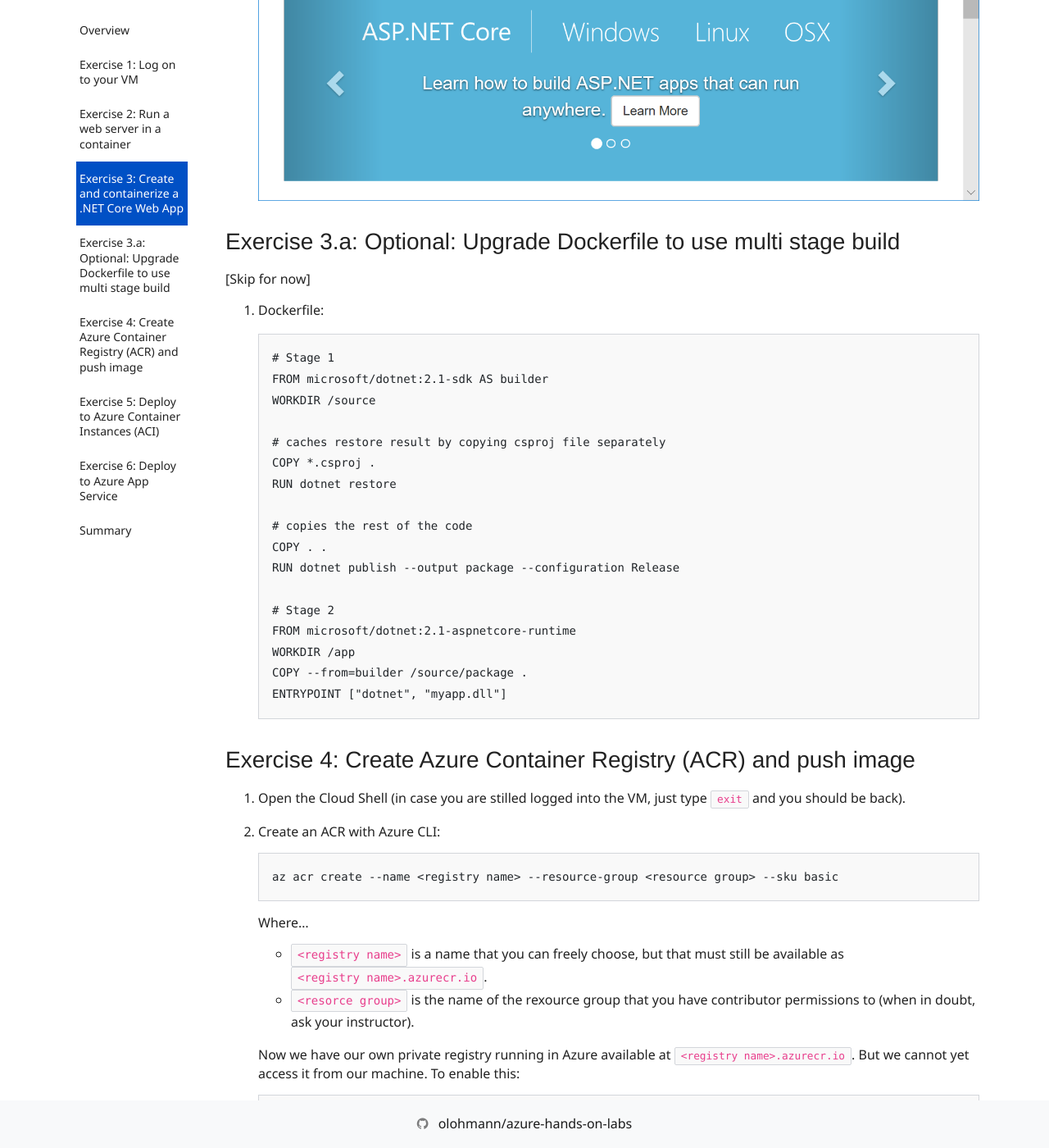
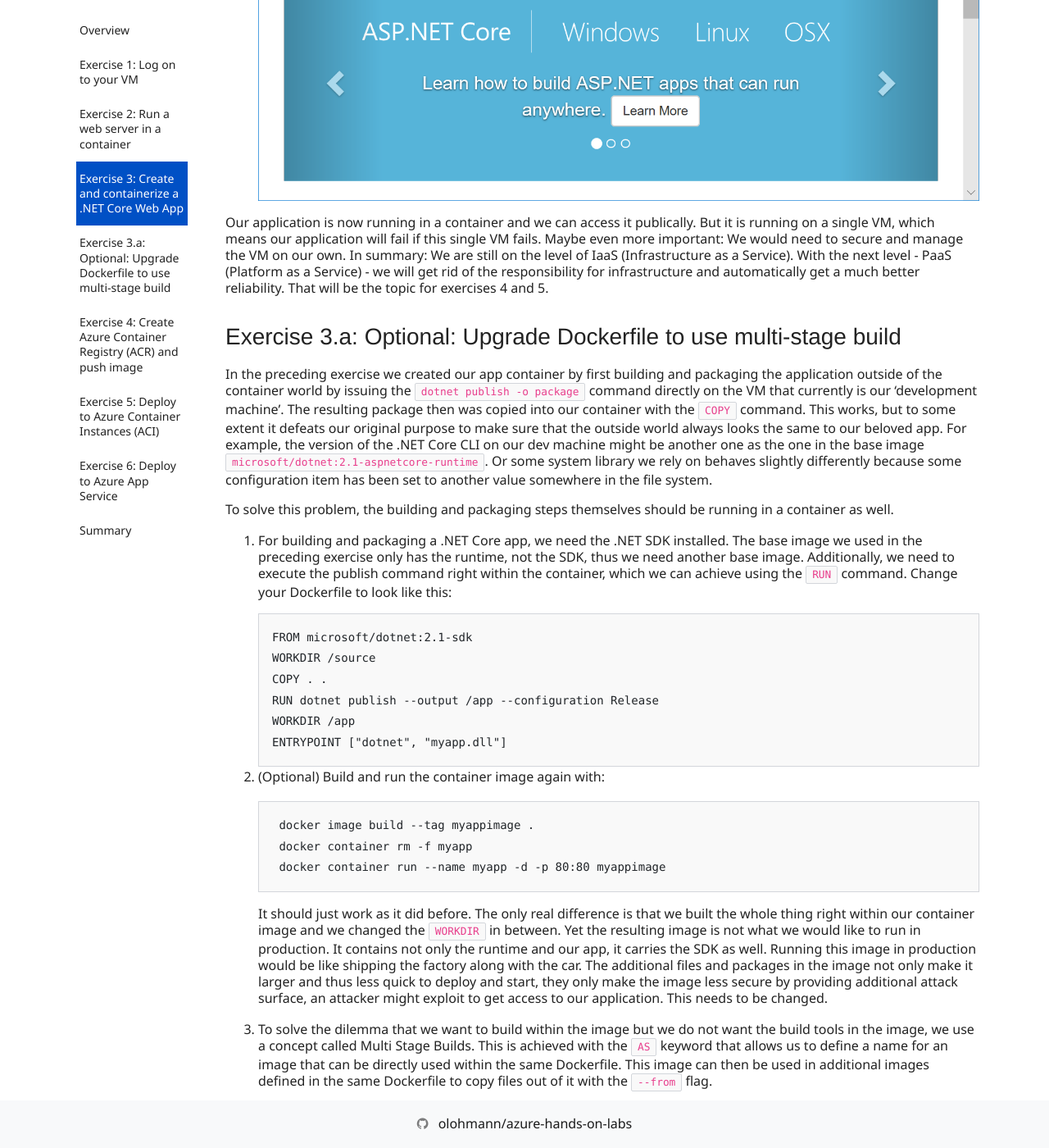
Before and after one commit to olohmann/azure-hands-on-labs, a Jekyll site: the page built from labs/04_containers_on_azure/containers_on_azure.md, in a window 1280 px wide and 1400 px high, scrolled down 9494 px. Shown: the whole window at 82% size. Built offline with Jekyll 4.4.1, drawn with Linux system fonts in a browser that asks for light colours; nearby versions of some CDN libraries; our own code applies the rules of GitHub Pages for plain Markdown files; comment, search, counter and statistics services are not loaded; some of the changed text lies outside the part shown.

Commit message:
adding ACI, explaining multi stage build

````diff
--- a/labs/04_containers_on_azure/containers_on_azure.md
+++ b/labs/04_containers_on_azure/containers_on_azure.md
@@ -195,30 +195,56 @@ Now that we know how to run a pre-packaged app from a public container registry
 
    ![The web app served from our container](./media/dotnetcoreapp.png)
 
-##  Exercise 3.a: **Optional**: Upgrade Dockerfile to use multi stage build
+Our application is now running in a container and we can access it publically. But it is running on a single VM, which means our application will fail if this single VM fails. Maybe even more important: We would need to secure and manage the VM on our own. In summary: We are still on the level of IaaS (Infrastructure as a Service). With the next level - PaaS (Platform as a Service) - we will get rid of the responsibility for infrastructure and automatically get a much better reliability. That will be the topic for exercises 4 and 5.
 
-[Skip for now]
+##  Exercise 3.a: **Optional**: Upgrade Dockerfile to use multi-stage build
 
-1. Dockerfile:
-```Dockerfile
-   # Stage 1
-   FROM microsoft/dotnet:2.1-sdk AS builder
+In the preceding exercise we created our app container by first building and packaging the application outside of the container world by issuing the `dotnet publish -o package` command directly on the VM that currently is our 'development machine'. The resulting package then was copied into our container with the `COPY` command. This works, but to some extent it defeats our original purpose to make sure that the outside world always looks the same to our beloved app. For example, the version of the .NET Core CLI on our dev machine might be another one as the one in the base image `microsoft/dotnet:2.1-aspnetcore-runtime`. Or some system library we rely on behaves slightly differently because some configuration item has been set to another value somewhere in the file system.
+
+To solve this problem, the building and packaging steps themselves should be running in a container as well.
+
+1. For building and packaging a .NET Core app, we need the .NET SDK installed. The base image we used in the preceding exercise only has the runtime, not the SDK, thus we need another base image. Additionally, we need to execute the publish command right within the container, which we can achieve using the `RUN` command. Change your Dockerfile to look like this:
+
+   ```Dockerfile
+   FROM microsoft/dotnet:2.1-sdk
    WORKDIR /source
+   COPY . .
+   RUN dotnet publish --output /app --configuration Release
+   WORKDIR /app
+   ENTRYPOINT ["dotnet", "myapp.dll"]
+   ```
+1. (Optional) Build and run the container image again with:
+    ```bash
+    docker image build --tag myappimage .
+    docker container rm -f myapp
+    docker container run --name myapp -d -p 80:80 myappimage
+    ```
+    It should just work as it did before. The only real difference is that we built the whole thing right within our container image and we changed the `WORKDIR` in between. Yet the resulting image is not what we would like to run in production. It contains not only the runtime and our app, it carries the SDK as well. Running this image in production would be like shipping the factory along with the car. The additional files and packages in the image not only make it larger and thus less quick to deploy and start, they only make the image less secure by providing additional attack surface, an attacker might exploit to get access to our application. This needs to be changed.
 
-   # caches restore result by copying csproj file separately
-   COPY *.csproj .
-   RUN dotnet restore
+1. To solve the dilemma that we want to build within the image but we do not want the build tools in the image, we use a concept called Multi Stage Builds. This is achieved with the `AS` keyword that allows us to define a name for an image that can be directly used within the same Dockerfile. This image can then be used in additional images defined in the same Dockerfile to copy files out of it with the `--from` flag.
 
-   # copies the rest of the code
-   COPY . .
-   RUN dotnet publish --output package --configuration Release
+    Change your dockerfile to look like this:
+    ``` Dockerfile
+    # Stage 1
+    FROM microsoft/dotnet:2.1-sdk AS  builder
+    WORKDIR /source
+    COPY . .
+    RUN dotnet publish --output package  --configuration Release
+    # Stage 2
+    FROM  microsoft/dotnet:2.1-aspnetcore-runtime
+    WORKDIR /app
+    COPY --from=builder /source/package .
+    ENTRYPOINT ["dotnet", "myapp.dll"]
+    ```
 
-   # Stage 2
-   FROM microsoft/dotnet:2.1-aspnetcore-runtime
-   WORKDIR /app
-   COPY --from=builder /source/package .
-   ENTRYPOINT ["dotnet", "myapp.dll"]
-```
+1. Build and run the container image again with:
+    ```bash
+    docker image build --tag myappimage .
+    docker container rm -f myapp
+    docker container run --name myapp -d -p 80:80 myappimage
+    ```
+
+The second stage in the last Dockerfile produces our production image, which is based on `microsoft/dotnet:2.1-aspnetcore-runtime` again, so that we have a tiny and more secure resulting containerized application again, but still running the build in a container as well.
 
 ## Exercise 4: Create Azure Container Registry (ACR) and push image
 
@@ -276,8 +302,28 @@ Now we are ready to deploy to any Azure service from our registry.
 
 ## Exercise 5: Deploy to Azure Container Instances (ACI)
 
-1. [Coming soon]
+The easiest way to deploy a container to a PaaS service in Azure is to use ACI, which can be seen as "serverless" containers. The Azure platform takes care of everything that needs to be in place in the background, like the container host on which the container will run. We will never need to care about patching or securing the infrastructure and can focus on developing and securing our application itself.
 
+1. Open the Cloud Shell (in case you are stilled logged into the VM, just type `exit` and you should be back).
+
+1. Look up the credentials for your registry again.
+
+1. The actual deployment itself is done with a single command:
+    ```bash
+    az container create --resource-group <resource group> --name myapp --image <registry name>.azurecr.io/myappimage:v1.0 --cpu 1 --memory 1 --registry-login-server <registry name>.azurecr.io --registry-username <registry user> --registry-password <registry password> --dns-name-label <some unique name> --ports 80
+    ```
+    Where `<some unique name>` is the prefix for the public DNS name under which your container will be available.
+
+1. Track the progress of your deployment with:
+    ```bash
+    az container show --resource-group <resource group> --name myapp --query instanceView.state
+    ```
+1. Once the state is 'Running', you can look up the full DNS by running `az container show` again but without the `--query` flag. With that DNS address, you should be able to see the application in the browser of your choice.
+
+1. To troubleshoot, you can use:
+    ```bash
+    az container logs --resource-group <resource group> --name myapp
+    ```
 
 ## Exercise 6: Deploy to Azure App Service
 
````
